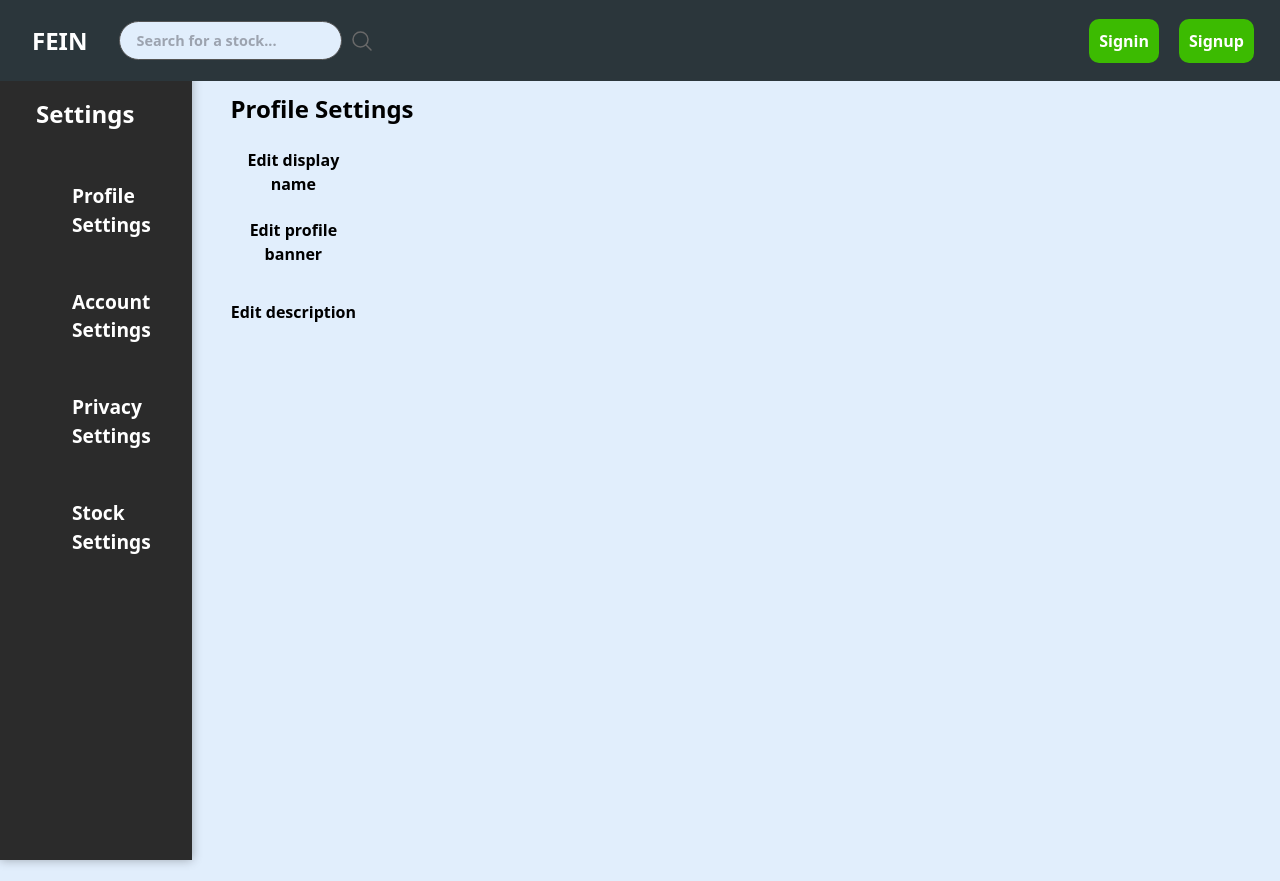
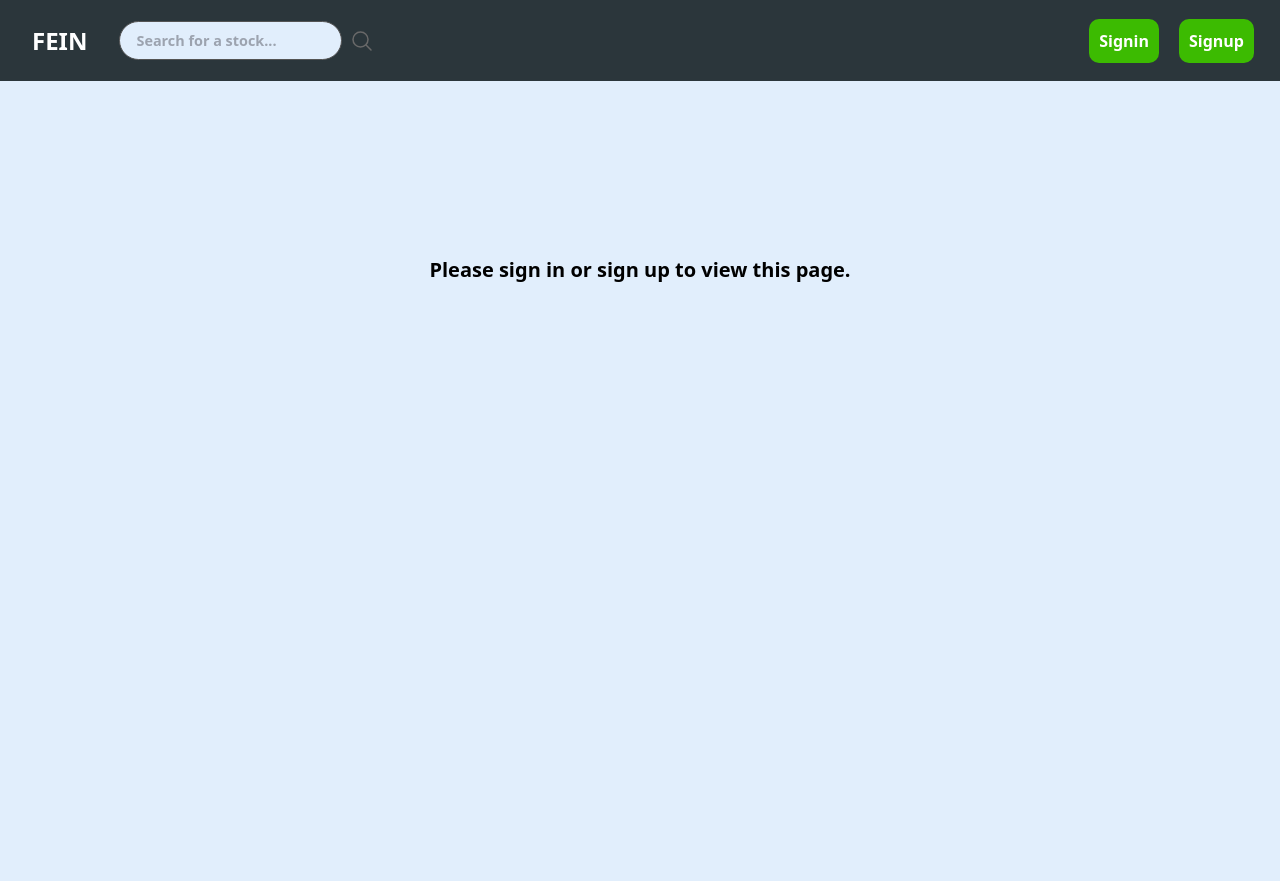
Before and after one commit to UTSCC09/project-fein, a Next.js app in the folder fein/client/: page /settings in a window 1280 px wide. Built offline with nearby package versions, Linux system fonts and the light colour scheme.

Commit message:
Add user login restrictions to settings and trading pages

```diff
--- a/fein/client/app/profile/page.js
+++ b/fein/client/app/profile/page.js
@@ -23,6 +23,17 @@ export default function ProfilePage() {
         const username = getUsername();
         setUser(username);
     }, [user])
+
+    if(!user) {
+        return (
+            <div className={`transition-all ease-in-out ${darkMode ? "profile_page_dark" : "profile_page"}`}>
+                <Navbar user={user} signout={() => signout().then(setUser)} />
+                <div className="flex flex-row justify-center">
+                    <h1 className={`${darkMode ? "text-black" : "text-black"} font-bold text-xl absolute top-64`}>Please sign in or sign up to view this page.</h1>
+                </div>
+            </div>
+        );
+    }
 
     return (
         <div className={`transition-all ease-in-out ${darkMode ? "profile_page_dark" : "profile_page"}`}>
--- a/fein/client/app/settings/page.js
+++ b/fein/client/app/settings/page.js
@@ -54,6 +54,20 @@ export default function Settings() {
         setStockSettings(true);
     }
 
+    if(!user) {
+        return (
+            <div>
+                <Navbar user={user} signout={() => signout().then(setUser)} />
+                <div className={`${darkMode ? "settings_page_dark" : "settings_page"} justify-center `}>
+                    <div className="flex flex-row justify-center absolute top-64">
+                        <h1 className={`${darkMode ? "text-white" : "text-black"} font-bold text-xl`}>Please sign in or sign up to view this page.</h1>
+                    </div>
+                </div>
+            </div>
+
+        );
+    }
+
 
     return(
         <div>
--- a/fein/client/app/trading/stock/[symbol]/page.js
+++ b/fein/client/app/trading/stock/[symbol]/page.js
@@ -35,6 +35,11 @@ export default function StockPage() {
     return (
         <div className={darkMode ? "stock_dark" : "stock"}>
             <Navbar user={user} signout={() => signout().then(setUser)} />
+            {!user ? (
+                <div className="flex flex-row justify-center">
+                    <h1 className={`${darkMode ? "text-white" : "text-black"} font-bold text-xl absolute top-64`}>Please sign in or sign up to view this page.</h1>
+                </div>
+            ) : (<div>
                     <div className="flex">
                         <Dashboard symbol={params.symbol} setMessage={setMessage} />
                         <Chat />
@@ -45,5 +50,8 @@ export default function StockPage() {
                         </div>
                     ) : (<></>)}
                 </div>
+            )}
+
+        </div>
     );
 }
```
Lines whose indentation alone changed are shown as unchanged.
